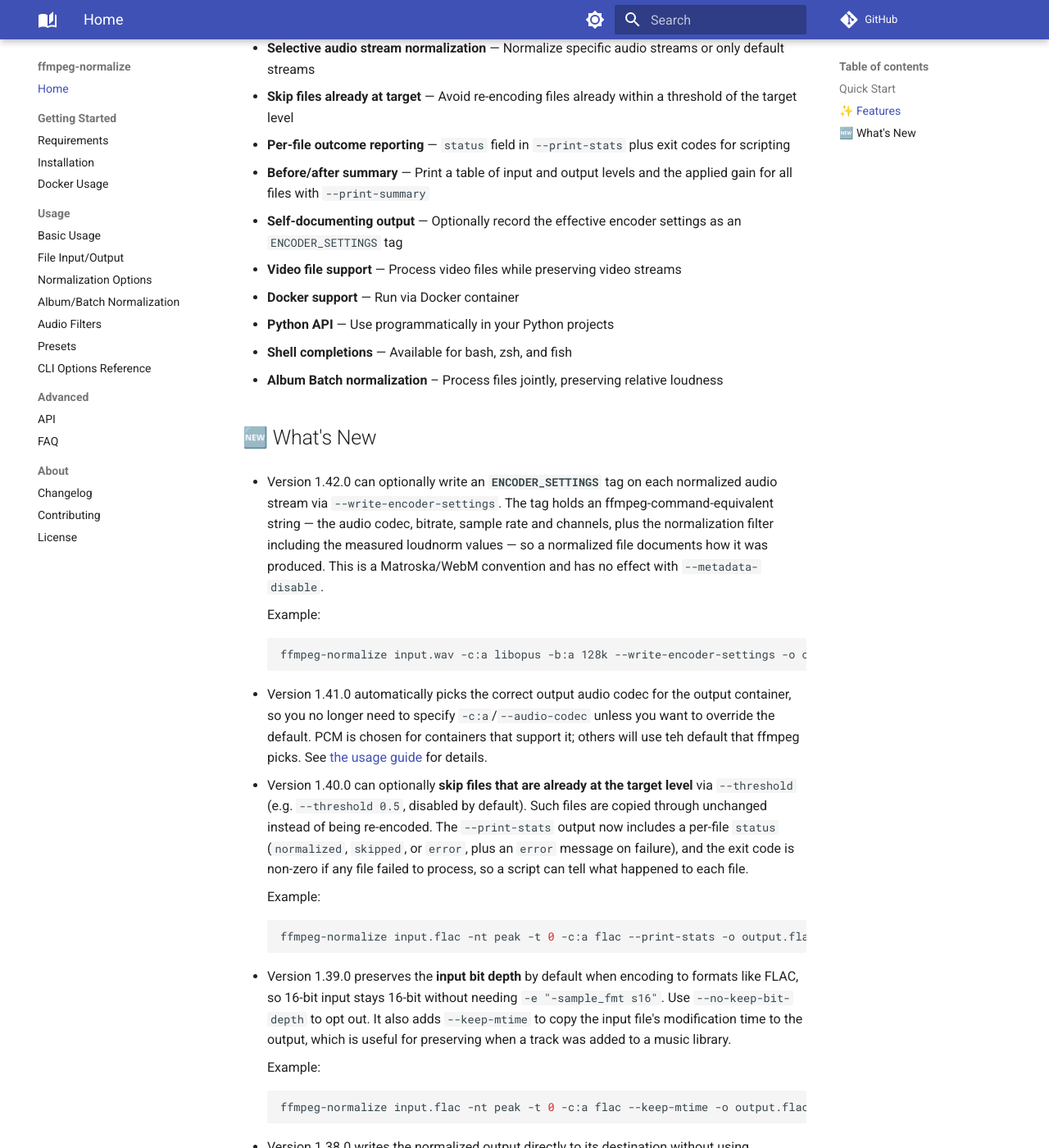
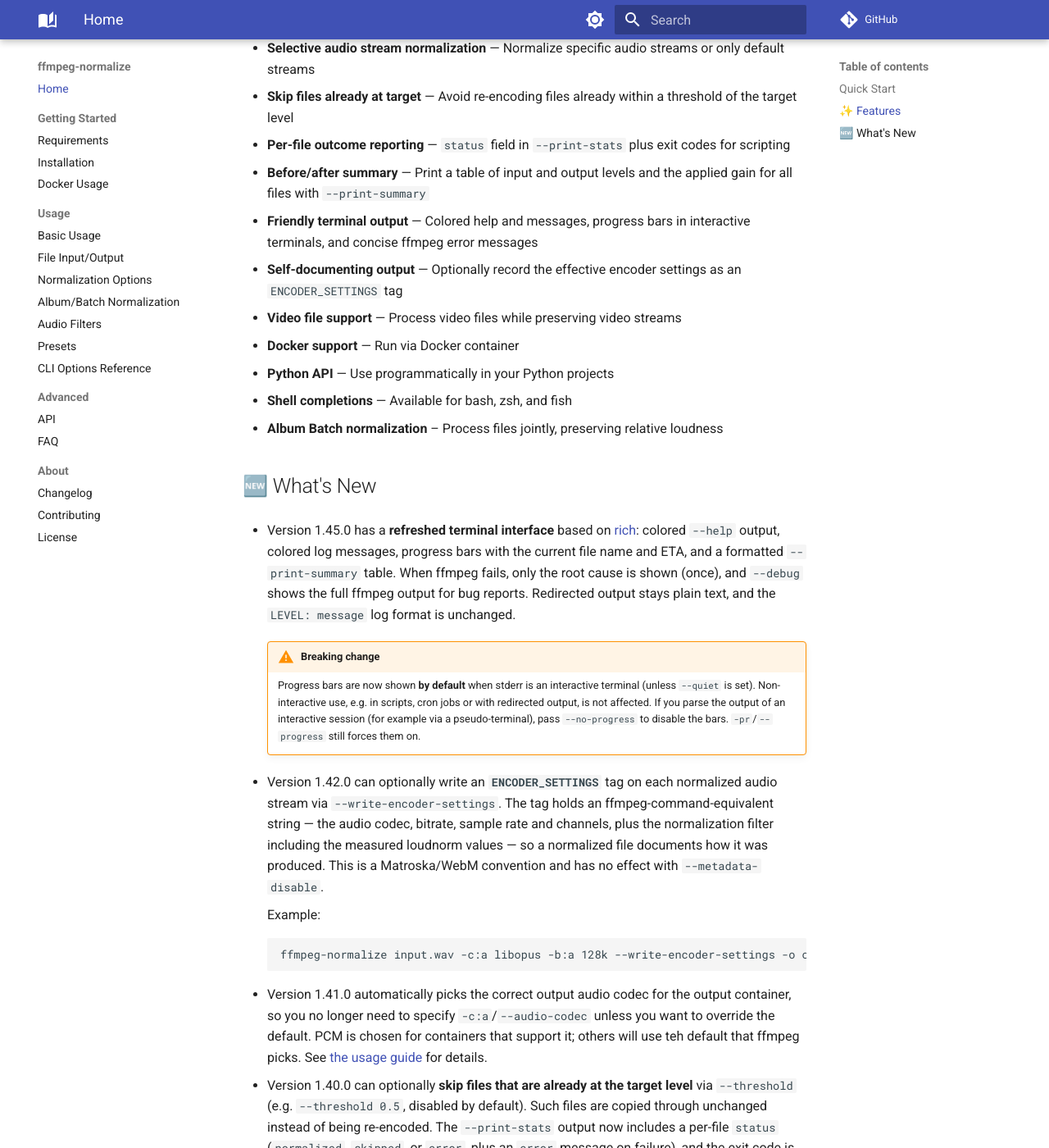
Before and after one commit to slhck/ffmpeg-normalize, an MkDocs documentation site: the page built from docs/index.md, in a window 1280 px wide and 1400 px high, scrolled down 764 px. Shown: the whole window at 82% size. Built offline with MkDocs 1.6.1 and Material for MkDocs 9.7.7, drawn with Linux system fonts in a browser that asks for light colours; comment, search, counter and statistics services are not loaded.

Commit message:
docs: note progress is now on by default in terminals
Describe the new rich terminal output in the What's New and Features
sections of the README and the documentation homepage.

BREAKING CHANGE: progress bars are now shown by default when stderr is
an interactive terminal and --quiet is not set. Scripts that parse the
output of an interactive session should pass --no-progress.
Non-interactive use (redirected output) is unchanged.

```diff
--- a/docs/index.md
+++ b/docs/index.md
@@ -26,6 +26,7 @@ Batch processing of several input files is possible, including video files.
 - **Skip files already at target** — Avoid re-encoding files already within a threshold of the target level
 - **Per-file outcome reporting** — `status` field in `--print-stats` plus exit codes for scripting
 - **Before/after summary** — Print a table of input and output levels and the applied gain for all files with `--print-summary`
+- **Friendly terminal output** — Colored help and messages, progress bars in interactive terminals, and concise ffmpeg error messages
 - **Self-documenting output** — Optionally record the effective encoder settings as an `ENCODER_SETTINGS` tag
 - **Video file support** — Process video files while preserving video streams
 - **Docker support** — Run via Docker container
@@ -34,6 +35,12 @@ Batch processing of several input files is possible, including video files.
 - **Album Batch normalization** – Process files jointly, preserving relative loudness
 
 ## 🆕 What's New
+
+- Version 1.45.0 has a **refreshed terminal interface** based on [rich](https://github.com/Textualize/rich): colored `--help` output, colored log messages, progress bars with the current file name and ETA, and a formatted `--print-summary` table. When ffmpeg fails, only the root cause is shown (once), and `--debug` shows the full ffmpeg output for bug reports. Redirected output stays plain text, and the `LEVEL: message` log format is unchanged.
+
+    !!! warning "Breaking change"
+
+        Progress bars are now shown **by default** when stderr is an interactive terminal (unless `--quiet` is set). Non-interactive use, e.g. in scripts, cron jobs or with redirected output, is not affected. If you parse the output of an interactive session (for example via a pseudo-terminal), pass `--no-progress` to disable the bars. `-pr`/`--progress` still forces them on.
 
 - Version 1.42.0 can optionally write an **`ENCODER_SETTINGS`** tag on each normalized audio stream via `--write-encoder-settings`. The tag holds an ffmpeg-command-equivalent string — the audio codec, bitrate, sample rate and channels, plus the normalization filter including the measured loudnorm values — so a normalized file documents how it was produced. This is a Matroska/WebM convention and has no effect with `--metadata-disable`.
 
```
Also changed, not shown: README.md (+5 -0 lines).
